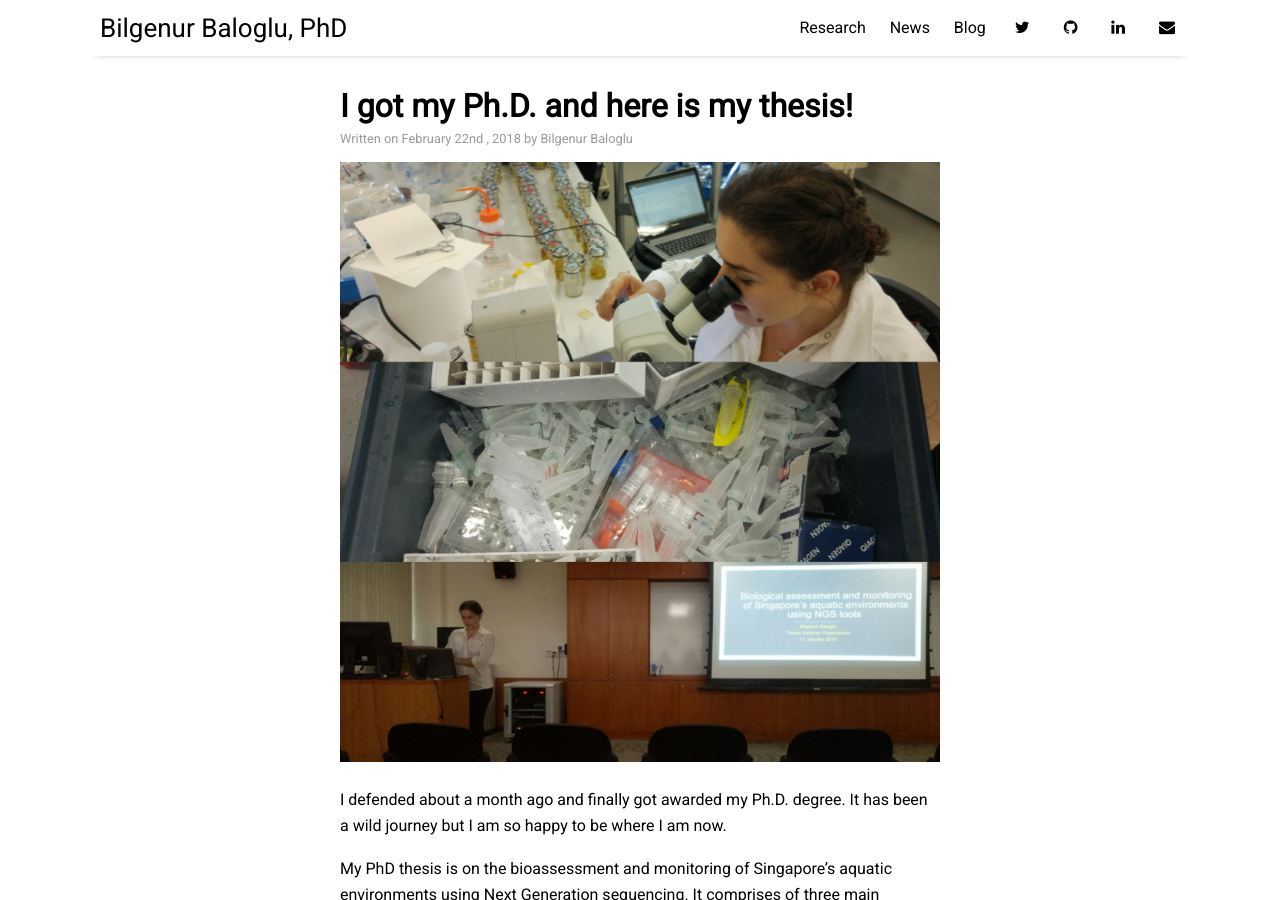
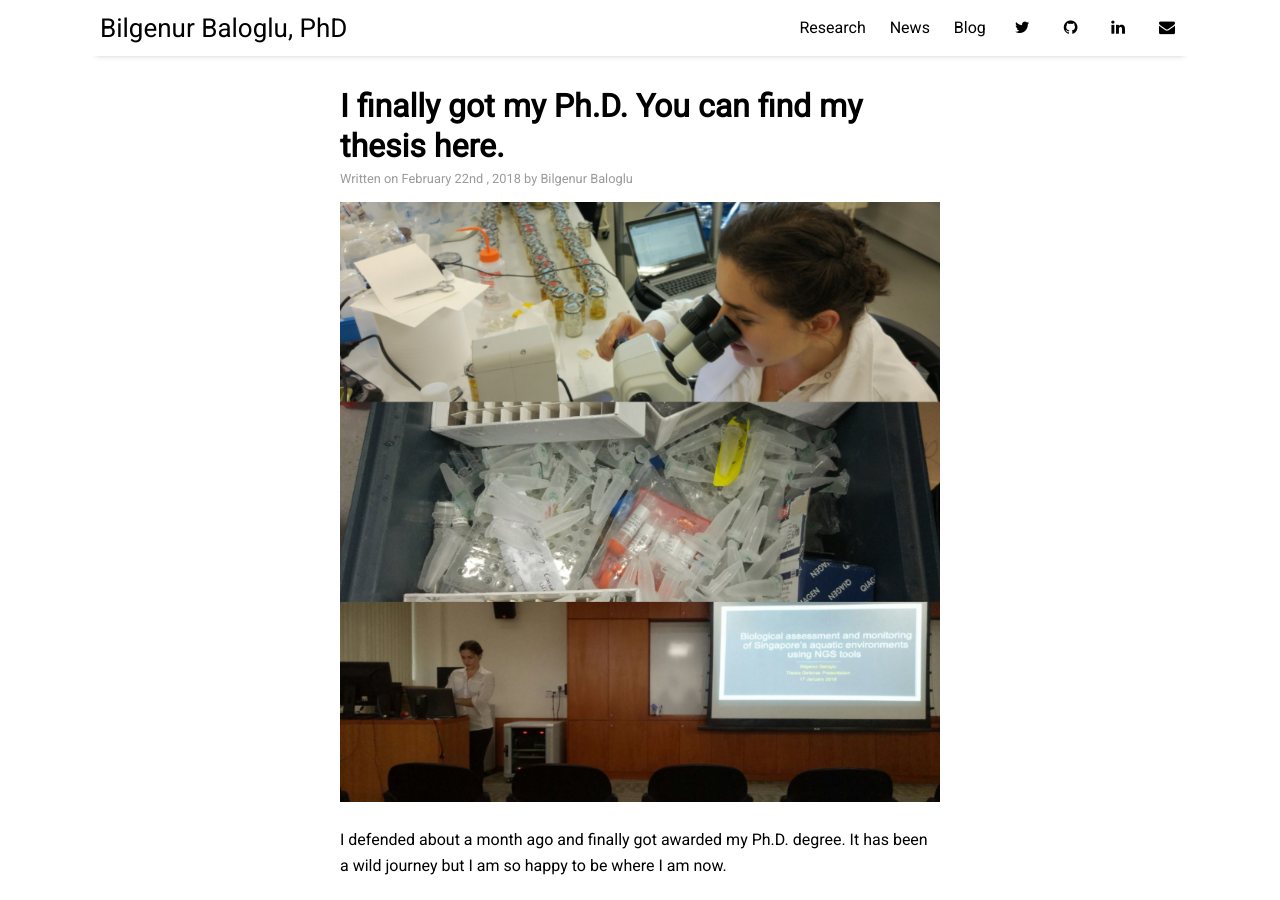
Before and after one commit to BBaloglu/bbaloglu.github.io, a Jekyll site: the page built from _posts/2018-02-22-My-PhD.md, in a window 1280 px wide and 900 px high. Built offline with Jekyll 4.4.1, drawn with Linux system fonts in a browser that asks for light colours; nearby versions of some CDN libraries.

Commit message:
Update 2018-02-22-My-PhD.md

```diff
--- a/_posts/2018-02-22-My-PhD.md
+++ b/_posts/2018-02-22-My-PhD.md
@@ -1,8 +1,8 @@
 ---
-title: "I got my Ph.D. and here is my thesis!"
+title: "I finally got my Ph.D. You can find my thesis here."
 author: "Bilgenur Baloglu"
 layout: post
-categories: blog
+categories: news
 tags: [women scientists, PhD, nanopore, DNA barcoding, midges, Singapore, bioassessment]
 image: PhD_is_over.jpg
 
```
